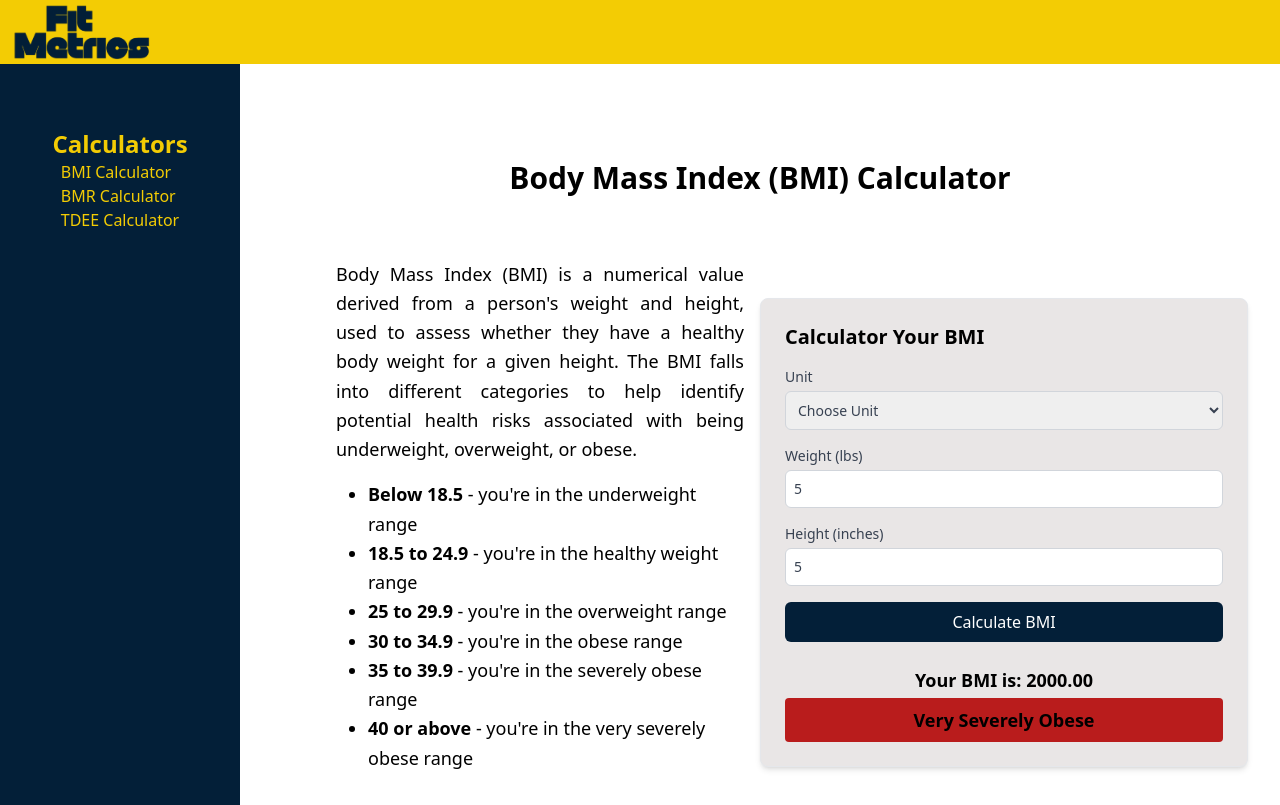
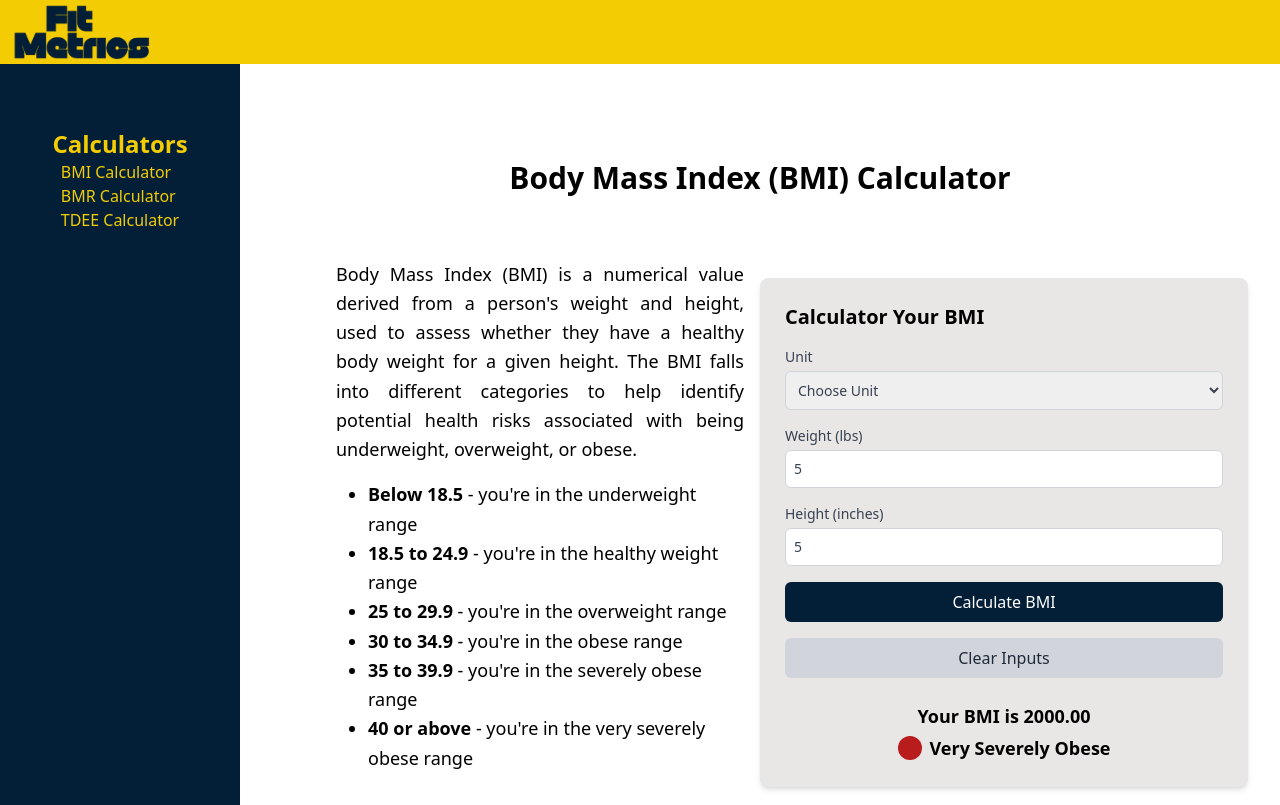
Before and after one commit to Laleh-S/fitmetrics, a React (Create React App) app: page /bmi in a window 1280 px wide. Both pictures are taken after typing "5", "5" into the empty fields and a click on the button "Calculate BMI". Built offline with nearby package versions, Linux system fonts and the light colour scheme.

Commit message:
added clear button and styling to BMI.js

```diff
--- a/src/components/BMI.js
+++ b/src/components/BMI.js
@@ -24,6 +24,12 @@ function BMI () {
     const handleUnitChange = (event) => {
         dispatch(setUnit(event.target.value))
     };
+
+    const handleClearInputs = (event) => {
+        // clears weight and height in redux state
+        dispatch(setWeight(""))
+        dispatch(setHeight(""))
+    }
 
     // Background color based on the BMI message
     let bgColor = "";
@@ -107,10 +113,19 @@ function BMI () {
                 >
                     Calculate BMI
                 </button>
+                <button
+                    onClick={handleClearInputs}
+                    className="mt-4 w-full bg-gray-300 text-gray-800 py-2 px-4 rounded-md hover:bg-gray-400 transition duration-300"
+                >
+                    Clear Inputs
+                </button>
                 {bmi && (
-                <div className="mt-6 text-center font-semibold ">
-                    <h2 className="text-lg ">Your BMI is: {bmi}</h2>
-                    <p className={`mt-1 text-lg px-2 py-2 rounded ${bgColor}`}>{message}</p>
+                <div className="mt-6 text-center font-semibold">
+                    <h2 className="text-lg">Your BMI is {bmi}</h2>
+                    <div className="mt-1 flex items-center justify-center">
+                    <div className={`w-6 h-6 rounded-full mr-2 ${bgColor}`}></div>
+                    <p className="text-lg text-center">{message}</p>
+                    </div>
                 </div>
                 )}
             </div>
```
